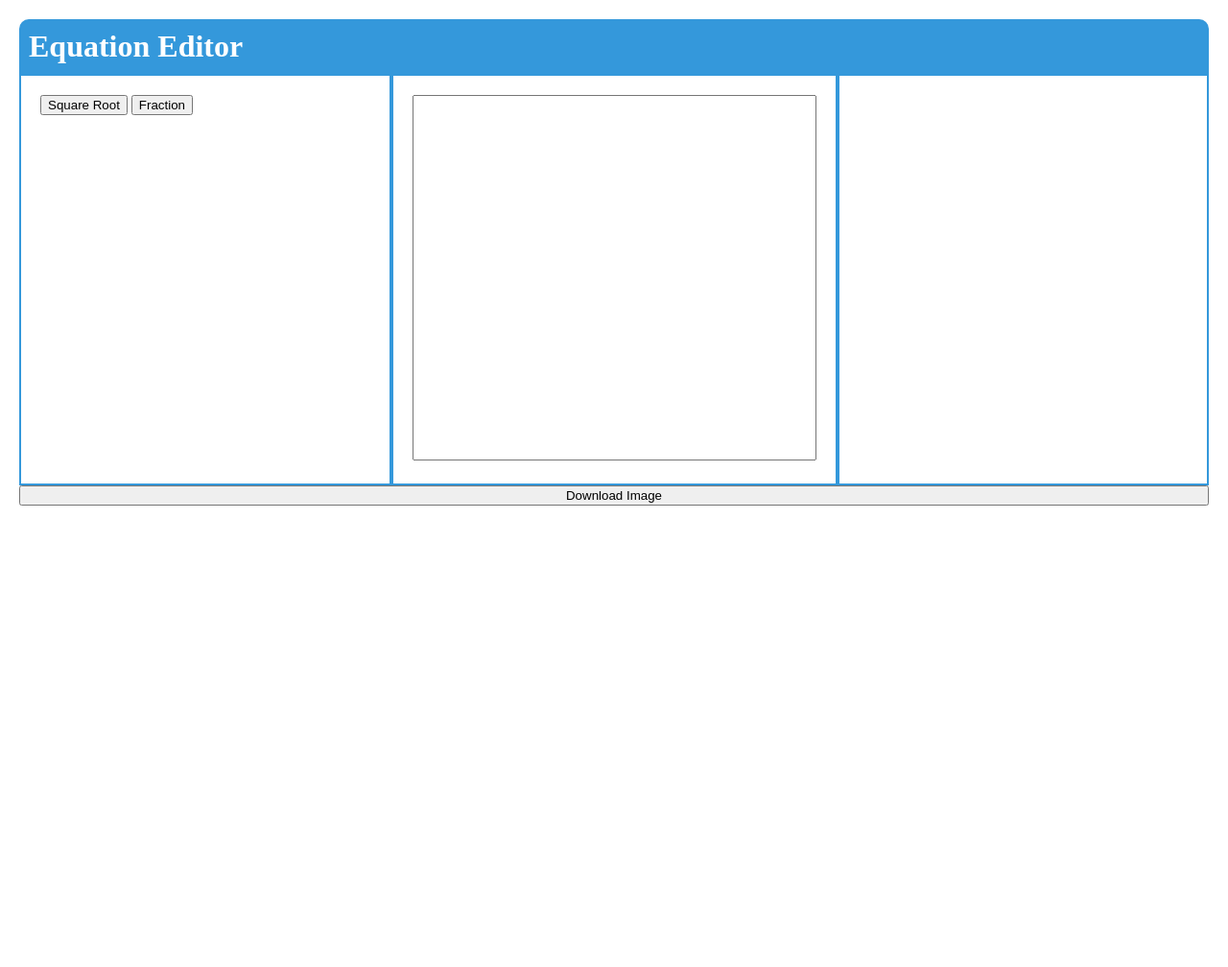
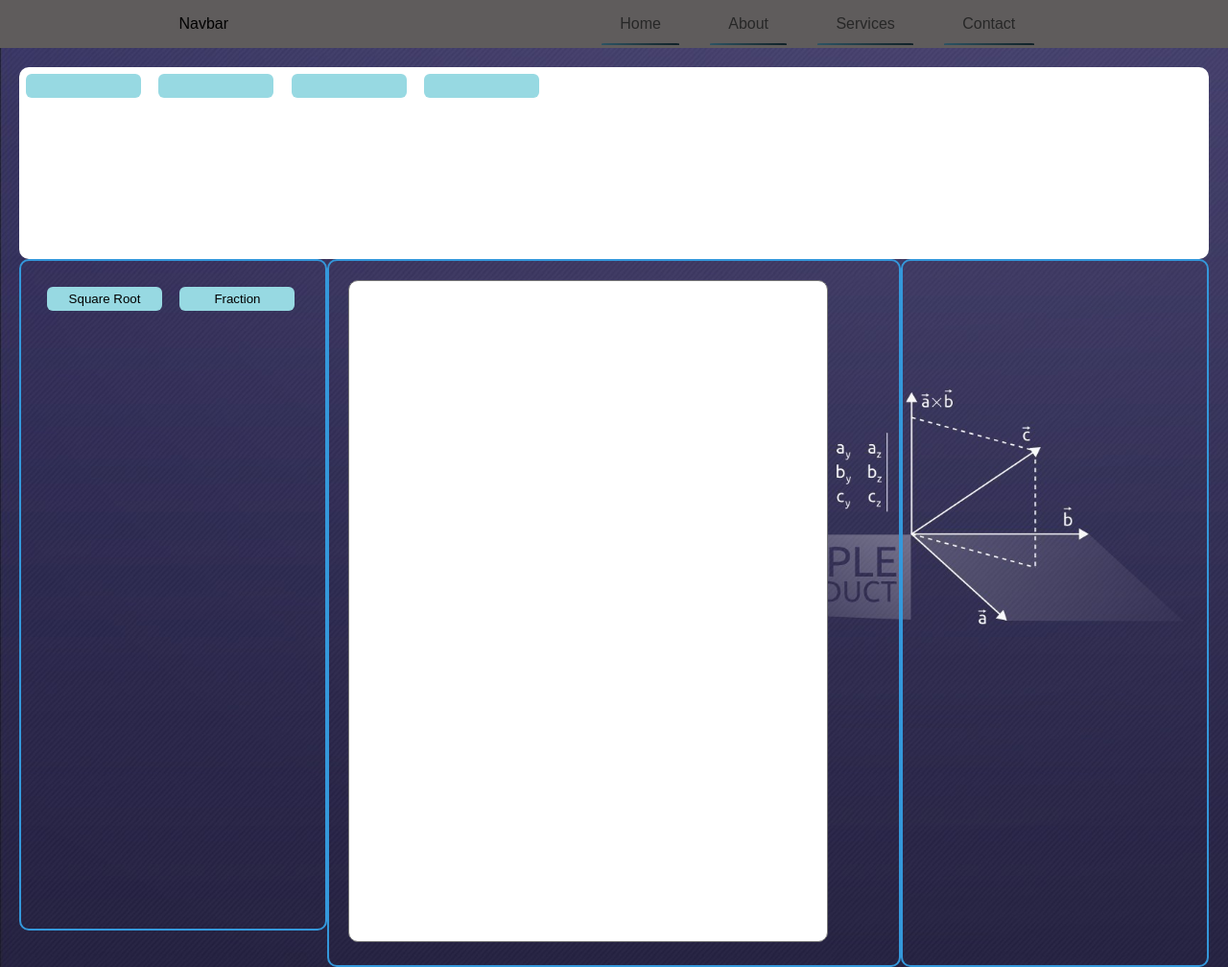
Before and after one commit to VJ3610/Latex_editor, a plain HTML site: page index.html in a window 1280 px wide. Shown: the top 1008 px of the page at 96% size. Before the commit the page ends 800 px from the top, so only its background shows below. Drawn offline with nearby package versions, Linux system fonts and the light colour scheme.

Commit message:
css changes

```diff
--- a/index.html
+++ b/index.html
@@ -11,10 +11,25 @@
     <title>Latex Equation Editor</title>
 </head>
 <body>
+    <header>
+        <p class="logo">Navbar</p>
+        <input type="checkbox" name="" class="btn"/>
+        <div class="nav">
+            <ol>
+                <li><a href="#">Home</a></li>
+                <li><a href="#">About</a></li>
+                <li><a href="#">Services</a></li>
+                <li><a href="#">Contact</a></li>
+            </ol>
+        </div>
+    </header>
     <div class="box">
         <div class="toolbar">
-          <h1>Equation Editor</h1>
-        </div>
+          <button></button>
+          <button></button>
+          <button></button>
+          <button></button>
+       </div>
         <div class="workspace">
             <div class="latex_eq">
                 <!-- Your HTML buttons -->
@@ -23,7 +38,7 @@
                 <!-- Add more buttons  -->
             </div>
             <div class="latex_code">
-                <textarea class="display" id="latexOutput" rows="25" cols="50" ></textarea>
+                <textarea class="display" id="latexOutput"  ></textarea>
                 <!-- LaTeX symbols will be displayed here -->
             </div>
             <div class="latex_display" id="codeOutput">
--- a/style.css
+++ b/style.css
@@ -1,6 +1,9 @@
 body {
   height: 100%;
   margin: 0;
+  background-image: url("147871.jpg");
+  background-repeat: no-repeat;
+  background-size: cover;
 }
 
 .box {
@@ -13,14 +16,9 @@ body {
 }
 
 .toolbar {
-  background-color: #3498db;
-  color: #fff;
-  text-align: center;
-  padding: 10px;
-  border-radius: 10px 10px 0 0;
-  display: flex;
-  justify-content: space-between;
-  align-items: center;
+  height: 200px;
+  background-color: white;
+  border-radius: 10px;
 }
 
 .toolbar h1 {
@@ -31,20 +29,135 @@ body {
   display: flex;
   flex-wrap: wrap;
   flex: 1;
+  width: auto;
 }
 
 .latex_eq {
   padding: 20px;
   border: 2px solid #3498db;
   flex: 1;
+  border-radius: 10px;
+  height: 700px;
 }
 
-.latex_code, .latex_display {
+.latex_code {
+  padding: 20px;
+  border: 2px solid #3498db;
+  flex: 2; /* Set flex to a larger value to make it wider */
+  border-radius: 10px;
+}
+
+.latex_display {
   padding: 20px;
   border: 2px solid #3498db;
   flex: 1;
+  border-radius: 10px;
 }
 
-textarea{
+button {
+  border: none;
+  background-color: rgb(151, 217, 226);
+  height: 25px;
+  width: 120px;
+  border-radius: 6px;
+  transition: transform 0.2s;
+  margin: 7px;
+  flex-direction: row;
+}
+
+button:hover {
+  transform: scale(1.1);
+  opacity: 0.85;
+}
+
+textarea {
+  border-radius: 10px;
+  height: 690px;
+  width: 500px;
   resize: none;
 }
+
+
+@import url('http://fonts.googleapi.com/css2?family=poppins&display=swap  ');
+*{
+  margin:0;
+  padding:0;
+  box-sizing:border-box;
+  font-family:'poppins',sans-serif;
+}
+
+header{
+  width :100%;
+  height:50px;
+  background:#5f5c5c;
+  display:flex;
+  justify-content:space-around;
+  align-items:center;
+}
+
+.Logo{
+  color:rgb(160, 0, 0);
+  font-size:1.5em;
+}
+
+.nav{
+  display:flex;
+  align-items:center;
+}
+
+.nav ol{
+  display:flex;
+  list-style:none;
+}
+
+.btn{
+  position:relative;
+  width:25px;
+  height:25px;
+  -webkit-appearance:none;
+  appearance:none;
+  cursor:pointer;
+  display:none;
+}
+
+.btn::before{
+  content:'\f069';
+  position:absolute;
+  top:0;
+  left:0;
+  font-family:'Font Awsome 5 Free';
+  font-weight:700px;
+  font-size:2em;
+}
+
+.nav ol li{margin:1em;}
+
+.nav ol a {
+  text-decoration:none;
+  padding:0.2em 1.2em 0.9em 1.2em;
+  border-radius:10px 10px 0 0;
+  color:rgb(39,39,39);
+  transition: all .4s;
+  position:relative;
+  z-index:1;
+}
+
+.nav ol li a::before{
+  content:'';
+  position:absolute;
+  bottom:0;
+  left:0;
+  width:100%;
+  height:41px;
+  border-radius:10px 10px 0 0 ;
+  background:#853333;
+  transform-origin:bottom;
+  background:linear-gradient(to right,#2C5364,#203A43, #0F2027);
+  transform:scaleY(0.05);
+  z-index:-1;
+  transform:all .4s;
+}
+
+.nav ol li a:hover::before{transform:scaleY(1.1);}
+
+.nav ol li a:hover{color:white}
```
Also changed, not shown: 147871.jpg (added).
